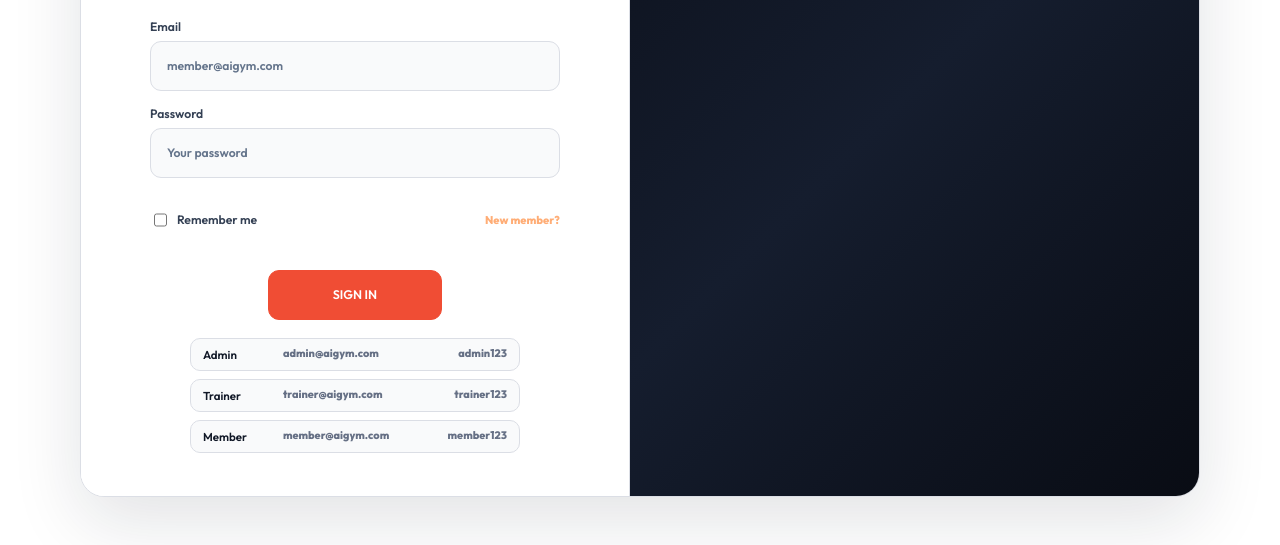
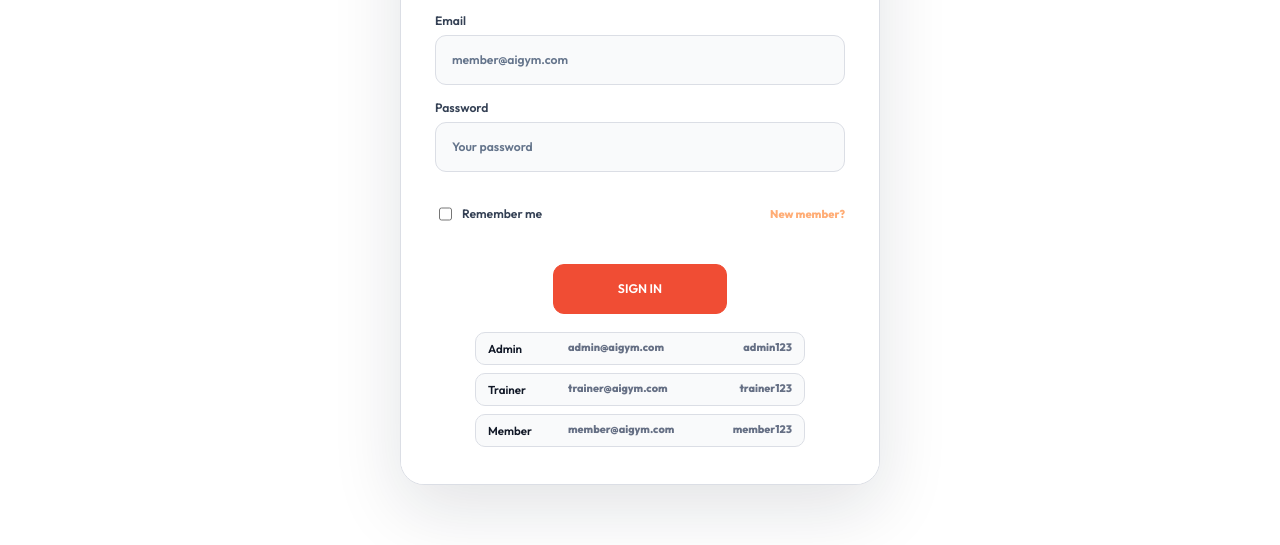
Before and after one commit to selvakumarc029-alt/ai-gym-management-portal, a website: page login.html in a window 1280 px wide. Shown: the part 369-914 px from the top of the page. Drawn offline with Linux system fonts and the light colour scheme; a web font is replaced by a local one.

Commit message:
Center sign-in form card and remove empty right panel

```diff
--- a/final-design.css
+++ b/final-design.css
@@ -99,7 +99,18 @@ footer { color:#111827 !important; background:#fff !important; border-color:#DBD
 .hero .dashboard-shell { border-color:#DBDEE5 !important; box-shadow:0 28px 70px rgba(17,24,39,.14) !important; }
 
 /* Authentication */
-.auth-card,.auth-card.register-card { border-color:#DBDEE5 !important; background:#fff !important; box-shadow:0 24px 70px rgba(17,24,39,.12) !important; }
+.auth-card,.auth-card.register-card {
+  display:flex !important;
+  flex-direction:column !important;
+  max-width:480px !important;
+  width:92% !important;
+  margin:0 auto !important;
+  border-radius:24px !important;
+  border-color:#DBDEE5 !important;
+  background:#fff !important;
+  box-shadow:0 24px 70px rgba(17,24,39,.12) !important;
+  overflow:hidden !important;
+}
 .bodybuilding-logo {
   display:inline-flex !important;
   width:188px;
@@ -115,8 +126,18 @@ footer { color:#111827 !important; background:#fff !important; border-color:#DBD
   height:auto;
   object-fit:contain;
 }
-.auth-panel,.auth-card.register-card .auth-panel { color:#111827 !important; background:#fff !important; }
+.auth-panel,.auth-card.register-card .auth-panel {
+  width:100% !important;
+  min-height:auto !important;
+  padding:36px 32px !important;
+  color:#111827 !important;
+  background:#fff !important;
+}
 .mini-logo { color:#111827 !important; }
+.auth-copy {
+  margin-top:20px !important;
+  width:100% !important;
+}
 .auth-copy h1 { color:#111827 !important; }
 .auth-copy>p,.form-row { color:#667085 !important; }
 .auth-form label { color:#344054 !important; }
@@ -126,13 +147,6 @@ footer { color:#111827 !important; background:#fff !important; border-color:#DBD
 .demo-credentials article { color:#667085 !important; border-color:#DBDEE5 !important; background:#F9FAFB !important; }
 .demo-credentials strong { color:#111827 !important; }
 .auth-illustration {
-  border-color:#DBDEE5 !important;
-  background: linear-gradient(135deg, #0b0f19 0%, #151d2e 50%, #090c14 100%) !important;
-}
-.auth-illustration::before {
-  display:none !important;
-}
-.auth-illustration::after {
   display:none !important;
 }
 
```
